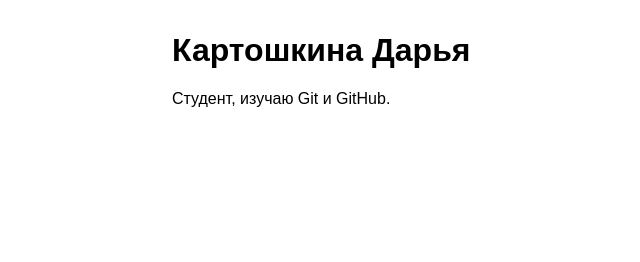
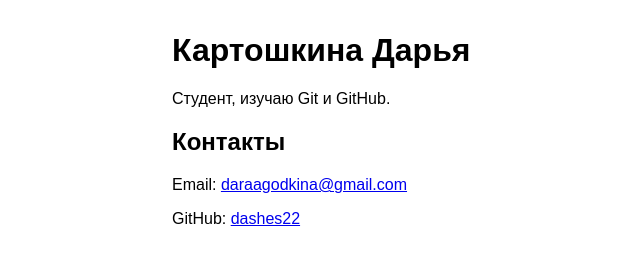
Before and after one commit to dashes22/my-portfolio, a plain HTML site: page index.html in a window 1280 px wide. Shown: the whole page, without its empty margins (68-708 px from the left). Drawn offline with Linux system fonts and the light colour scheme.

Commit message:
Добавлен раздел Контакты и шаблон issue
Closes #1

```diff
--- a/index.html
+++ b/index.html
@@ -10,5 +10,8 @@
 <body>
     <h1>Картошкина Дарья</h1>
     <p>Студент, изучаю Git и GitHub.</p>
+    <h2>Контакты</h2>
+    <p>Email: <a href="mailto:daraagodkina642@gmail.com">daraagodkina@gmail.com</a></p>
+    <p>GitHub: <a href="https://github.com/dashes22">dashes22</a></p>
 </body>
 </html>
```
Also changed, not shown: 1 other file.
